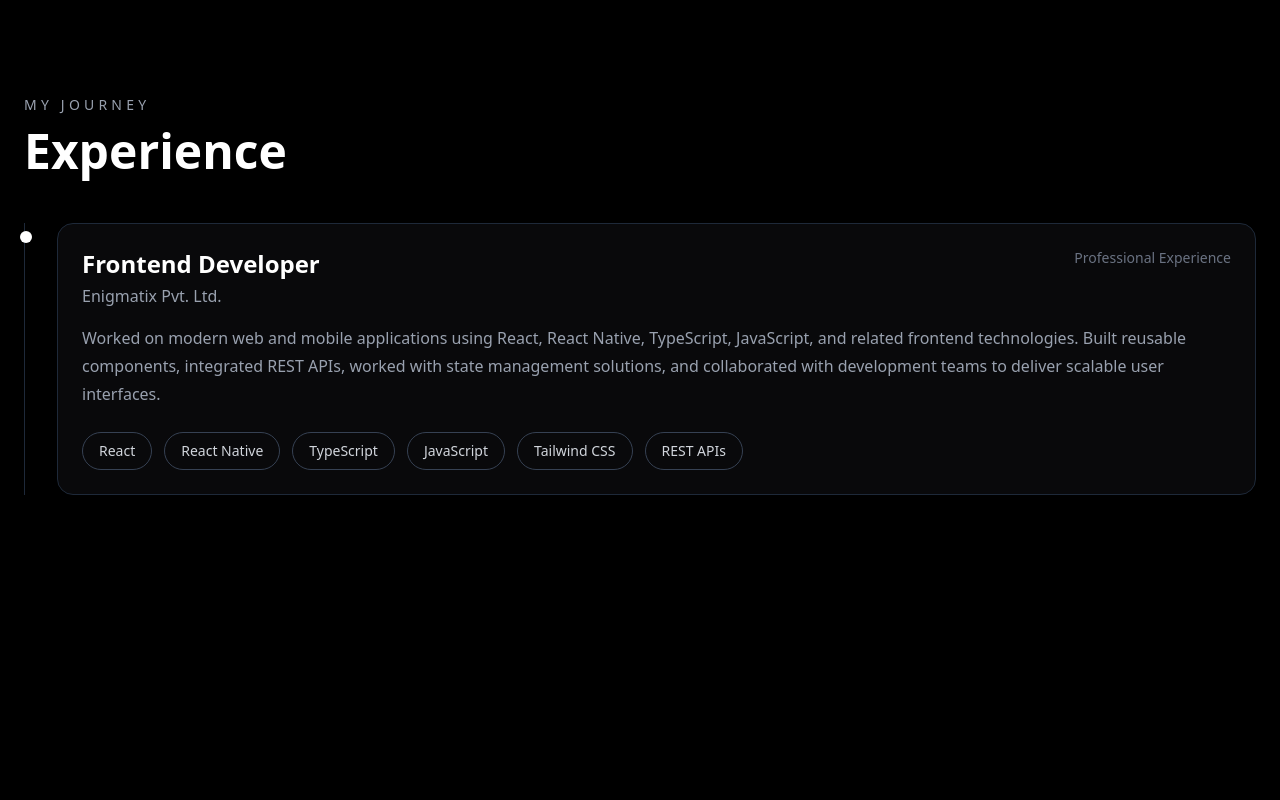
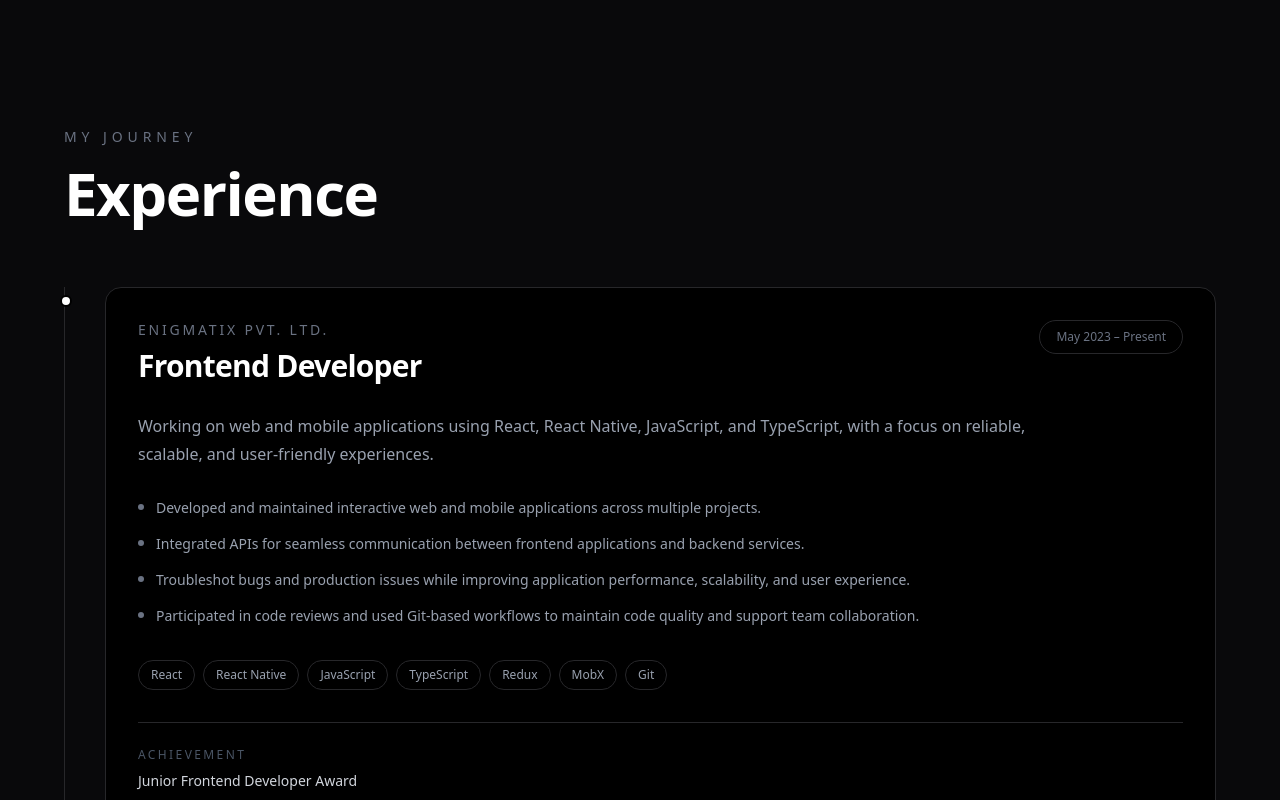
Before and after one commit to farina-riaz-fari/Portfolio, a Next.js app: page / in a window 1280 px wide. Shown: the part 3960-4760 px from the top of the page. Built offline with nearby package versions, Linux system fonts and the light colour scheme.

Commit message:
Redesign experience section

```diff
--- a/components/Experience/index.tsx
+++ b/components/Experience/index.tsx
@@ -1,65 +1,138 @@
 const Experience = () => {
+  const experiences = [
+    {
+      company: "Enigmatix Pvt. Ltd.",
+      role: "Frontend Developer",
+      period: "May 2023 – Present",
+      description:
+        "Working on web and mobile applications using React, React Native, JavaScript, and TypeScript, with a focus on reliable, scalable, and user-friendly experiences.",
+      achievements: [
+        "Developed and maintained interactive web and mobile applications across multiple projects.",
+        "Integrated APIs for seamless communication between frontend applications and backend services.",
+        "Troubleshot bugs and production issues while improving application performance, scalability, and user experience.",
+        "Participated in code reviews and used Git-based workflows to maintain code quality and support team collaboration.",
+      ],
+      technologies: [
+        "React",
+        "React Native",
+        "JavaScript",
+        "TypeScript",
+        "Redux",
+        "MobX",
+        "Git",
+      ],
+    },
+    {
+      company: "Enigmatix Pvt. Ltd.",
+      role: "Intern Frontend Developer",
+      period: "Internship",
+      description:
+        "Gained hands-on experience developing React and React Native applications while working with UI development, API integration, debugging, and performance optimization.",
+      achievements: [
+        "Worked on React and React Native application development.",
+        "Contributed to UI implementation and API integration.",
+        "Worked with Git-based version control and participated in code reviews.",
+      ],
+      technologies: [
+        "React",
+        "React Native",
+        "JavaScript",
+        "Git",
+      ],
+    },
+  ];
+
   return (
     <section
       id="experience"
-      className="min-h-screen bg-black px-6 py-24 text-white"
+      className="bg-zinc-950 px-6 py-24 text-white md:px-10 md:py-32"
     >
-      <div className="mx-auto max-w-7xl">
-        <p className="mb-3 text-sm uppercase tracking-[0.3em] text-gray-400">
+      <div className="mx-auto max-w-6xl">
+        {/* Section heading */}
+        <div className="mb-16">
+          <p className="mb-4 text-sm font-medium uppercase tracking-[0.35em] text-gray-500">
             My Journey
           </p>
 
-        <h2 className="mb-12 text-4xl font-bold md:text-5xl">
+          <h2 className="text-4xl font-bold tracking-tight md:text-6xl">
             Experience
           </h2>
-
-        <div className="relative border-l border-gray-800 pl-8">
-          <div className="relative">
-            <span className="absolute -left-[37px] top-2 h-3 w-3 rounded-full bg-white" />
-
-            <div className="rounded-2xl border border-gray-800 bg-zinc-950 p-6">
-              <div className="mb-4 flex flex-col justify-between gap-2 md:flex-row">
-                <div>
-                  <h3 className="text-2xl font-semibold">
-                    Frontend Developer
-                  </h3>
-                  <p className="mt-1 text-gray-400">
-                    Enigmatix Pvt. Ltd.
-                  </p>
         </div>
 
-                <span className="text-sm text-gray-500">
-                  Professional Experience
+        {/* Timeline */}
+        <div className="relative border-l border-zinc-800 pl-8 md:pl-10">
+          {experiences.map((experience, index) => (
+            <div
+              key={`${experience.role}-${experience.company}`}
+              className={index !== experiences.length - 1 ? "relative pb-12" : "relative"}
+            >
+              {/* Timeline dot */}
+              <span className="absolute -left-[37px] top-2 h-3 w-3 rounded-full border-2 border-black bg-white md:-left-[45px]" />
+
+              {/* Experience card */}
+              <article className="rounded-2xl border border-zinc-800 bg-black p-7 transition duration-300 hover:border-zinc-600 md:p-8">
+                <div className="mb-7 flex flex-col justify-between gap-4 md:flex-row md:items-start">
+                  <div>
+                    <p className="mb-2 text-sm uppercase tracking-[0.2em] text-gray-500">
+                      {experience.company}
+                    </p>
+
+                    <h3 className="text-2xl font-semibold tracking-tight md:text-3xl">
+                      {experience.role}
+                    </h3>
+                  </div>
+
+                  <span className="w-fit rounded-full border border-zinc-800 px-4 py-2 text-xs text-gray-500">
+                    {experience.period}
                   </span>
                 </div>
 
-              <p className="leading-7 text-gray-400">
-                Worked on modern web and mobile applications using React,
-                React Native, TypeScript, JavaScript, and related frontend
-                technologies. Built reusable components, integrated REST APIs,
-                worked with state management solutions, and collaborated with
-                development teams to deliver scalable user interfaces.
+                <p className="max-w-4xl leading-7 text-gray-400">
+                  {experience.description}
                 </p>
 
-              <div className="mt-6 flex flex-wrap gap-3">
-                {[
-                  "React",
-                  "React Native",
-                  "TypeScript",
-                  "JavaScript",
-                  "Tailwind CSS",
-                  "REST APIs",
-                ].map((skill) => (
+                {/* Responsibilities */}
+                <div className="mt-7">
+                  <ul className="space-y-3">
+                    {experience.achievements.map((achievement) => (
+                      <li
+                        key={achievement}
+                        className="flex gap-3 text-sm leading-6 text-gray-400"
+                      >
+                        <span className="mt-2 h-1.5 w-1.5 shrink-0 rounded-full bg-gray-500" />
+                        <span>{achievement}</span>
+                      </li>
+                    ))}
+                  </ul>
+                </div>
+
+                {/* Technologies */}
+                <div className="mt-8 flex flex-wrap gap-2">
+                  {experience.technologies.map((technology) => (
                     <span
-                    key={skill}
-                    className="rounded-full border border-gray-700 px-4 py-2 text-sm text-gray-300"
+                      key={technology}
+                      className="rounded-full border border-zinc-800 px-3 py-1.5 text-xs text-gray-400"
                     >
-                    {skill}
+                      {technology}
                     </span>
                   ))}
                 </div>
+
+                {/* Achievement */}
+                {index === 0 && (
+                  <div className="mt-8 border-t border-zinc-800 pt-6">
+                    <p className="text-xs uppercase tracking-[0.2em] text-gray-600">
+                      Achievement
+                    </p>
+
+                    <p className="mt-2 text-sm text-gray-300">
+                      Junior Frontend Developer Award
+                    </p>
                   </div>
+                )}
+              </article>
             </div>
+          ))}
         </div>
       </div>
     </section>
```
Lines whose indentation alone changed are shown as unchanged.
